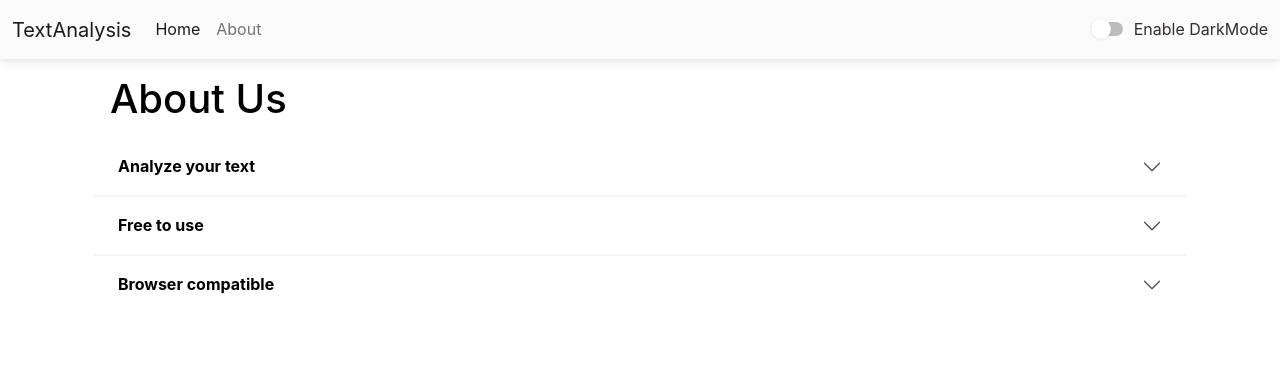
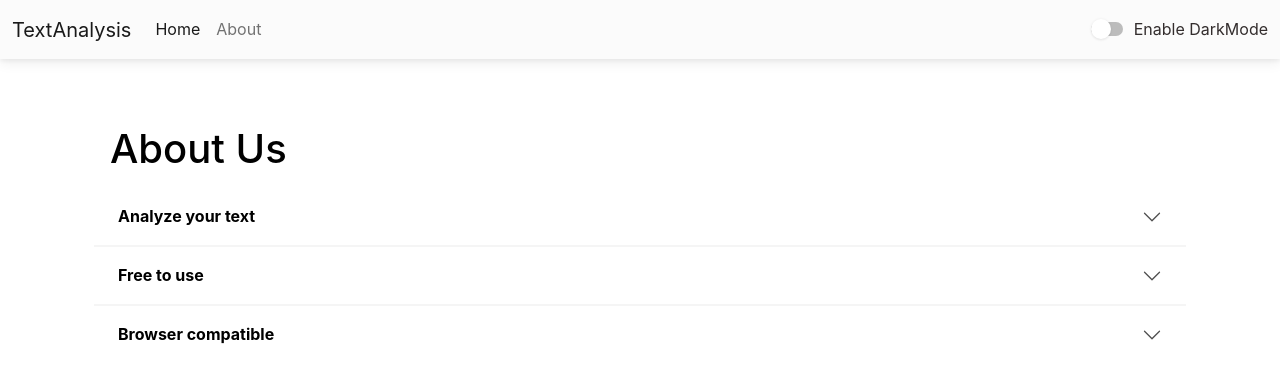
Before and after one commit to atrleo/Text-analysis-REACT-, a React (Create React App) app: page /about in a window 1280 px wide. Shown: the top 382 px of the page. Built offline with nearby package versions, Linux system fonts and the light colour scheme.

Commit message:
improves cls, assigned div to alert box

```diff
--- a/src/components/About.js
+++ b/src/components/About.js
@@ -11,8 +11,8 @@ export default function About(props) {
 
 
     return (
-        <div className='container' style={myStyle}  >
-            <h1 className='my-3 mx-3'  >About Us</h1>
+        <div className='container' >
+            <h1 className='my-3 mx-3' style={{ color : props.mode ==="dark"?"white":"black",}}  >About Us</h1>
             <div className="accordion accordion-flush" id="accordionFlushExample"  >
                 <div className="accordion-item">
                     <h2 className="accordion-header" id="flush-headingOne"  >
--- a/src/components/Alert.js
+++ b/src/components/Alert.js
@@ -1,18 +1,20 @@
 import React from 'react'
 
- function Alert(props) {
+function Alert(props) {
   // const capitalize = (word) => {
   //   const lower = word.toLowerCase();
   //   return lower.charAt(0).toUpperCase() + lower.slice(1);
   // }
 
-    return (
-        props.alert&&
-        <div className={`alert alert-${props.alert.type} alert-dismissible fade show`} role="alert">
+  return (
+    <div style={{height:'50px'}}>
+      {props.alert&&
+      <div className={`alert alert-${props.alert.type} alert-dismissible fade show`} role="alert">
         <strong>{props.alert.type && props.alert.type + ":"}  </strong> {props.alert.msg}
 
-      </div>
+      </div>}
+    </div>
 
-    )
+  )
 };
 export default Alert
```
